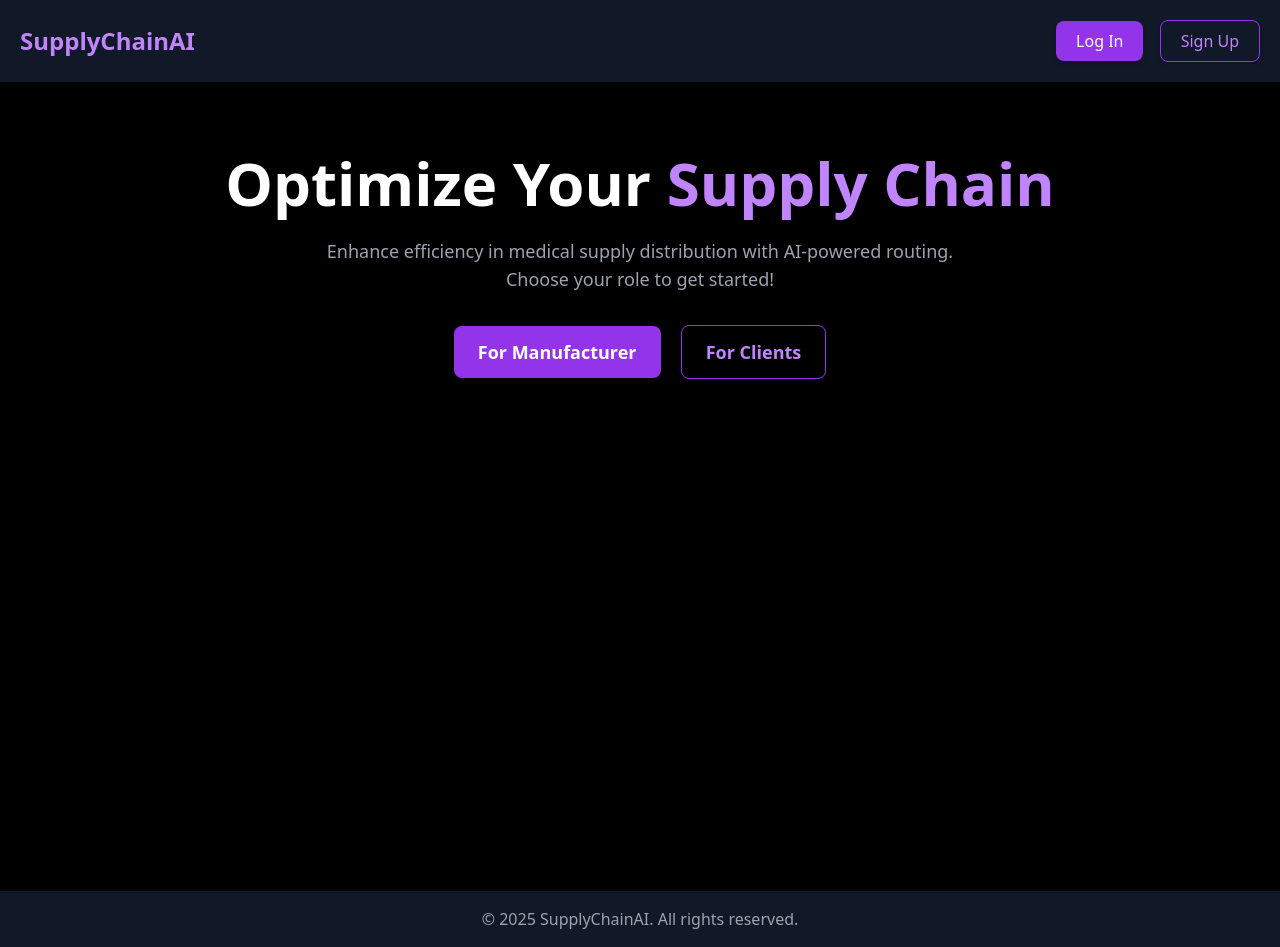
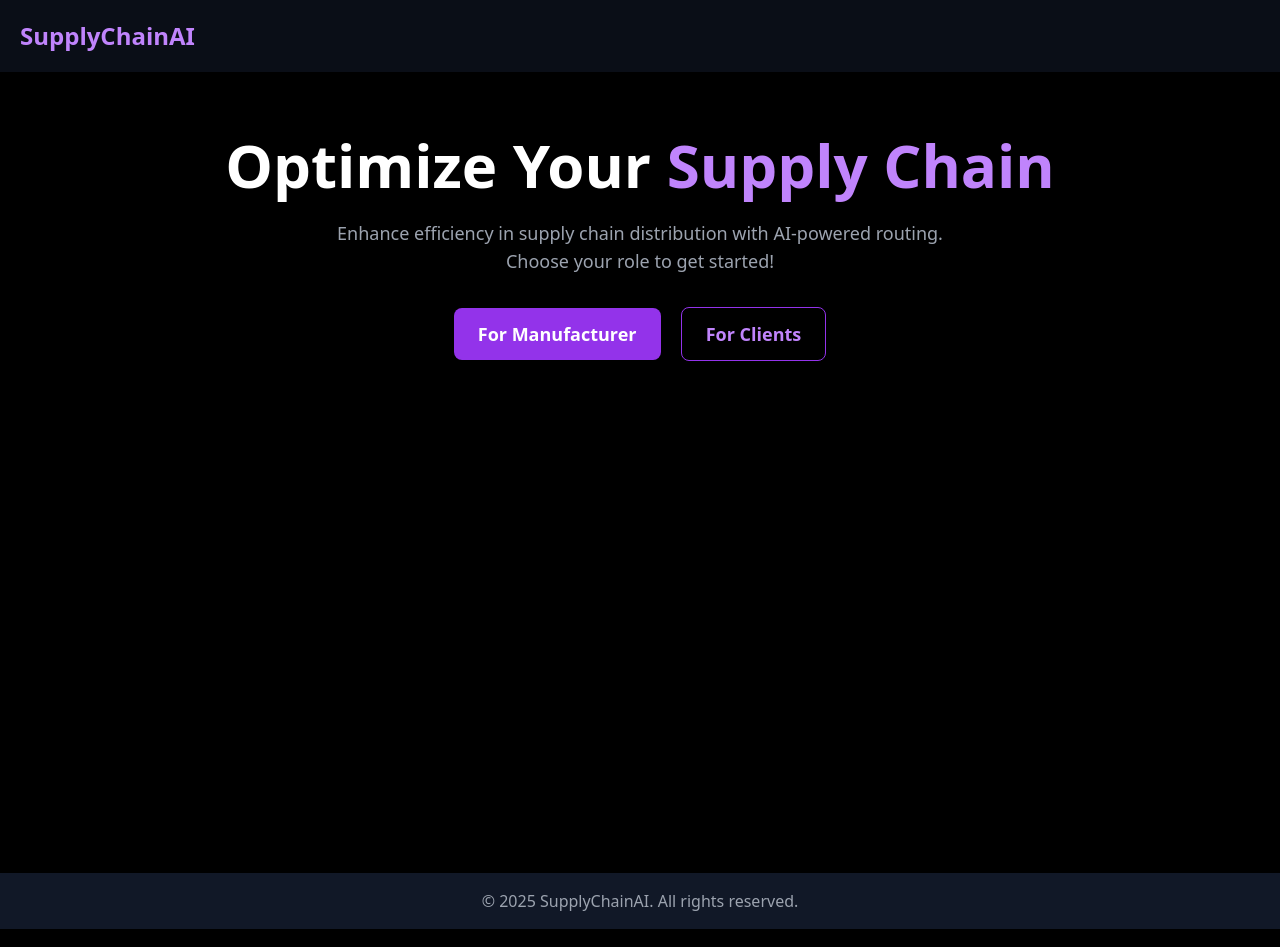
Before and after one commit to dishanthdpoojary/AI-Supply-Chain-Management-, a plain HTML site: page first.html in a window 1280 px wide. Drawn offline with nearby package versions, Linux system fonts and the light colour scheme; some packages are replaced by stand-ins of ours; a script that the page names is missing.

Commit message:
Update first.html

```diff
--- a/first.html
+++ b/first.html
@@ -18,32 +18,22 @@
             z-index: 10;
             border-radius: 5px; /* Optional: rounded corners */
         }
-
-
     </style>
 </head>
 <body class="bg-black text-white font-sans flex flex-col min-h-screen">
 
-    <!-- Navigation Bar -->
-    <nav class="flex justify-between items-center bg-gray-900 shadow-md p-5">
+    <!-- Navigation Bar with Blur Effect -->
+    <nav class="fixed top-0 left-0 w-full bg-gray-900 bg-opacity-60 backdrop-blur-lg shadow-md p-5 z-50">
         <div class="text-2xl font-extrabold text-purple-400">SupplyChainAI</div>
-        <div>
-            <button class="bg-purple-600 hover:bg-purple-700 transition duration-300 text-white px-5 py-2 rounded-lg shadow-md">
-                Log In
-            </button>
-            <button class="border border-purple-600 text-purple-400 hover:bg-purple-600 hover:text-white transition duration-300 px-5 py-2 rounded-lg ml-3 shadow-md">
-                Sign Up
-            </button>
-        </div>
     </nav>
 
     <!-- Hero Section -->
-    <section class="text-center flex-1 flex flex-col justify-center items-center py-16 px-4">
+    <section class="text-center flex-1 flex flex-col justify-center items-center py-16 px-4 pt-32">
         <h1 class="text-6xl font-extrabold leading-tight text-white">
             Optimize Your <span class="text-purple-400">Supply Chain</span>
         </h1>
         <p class="text-gray-400 mt-4 text-lg max-w-2xl">
-            Enhance efficiency in medical supply distribution with AI-powered routing.
+            Enhance efficiency in supply chain distribution with AI-powered routing.
             Choose your role to get started!
         </p>
 
@@ -61,7 +51,6 @@
         <div class="mt-12 w-full max-w-4xl h-[400px] flex justify-center spline-container relative">
             <spline-viewer url="https://prod.spline.design/WcK82tb8TSk9agvM/scene.splinecode" class="w-full h-full"></spline-viewer>
         </div>
-
     </section>
 
     <!-- Footer always at the bottom -->
```
Lines whose indentation alone changed are shown as unchanged.
